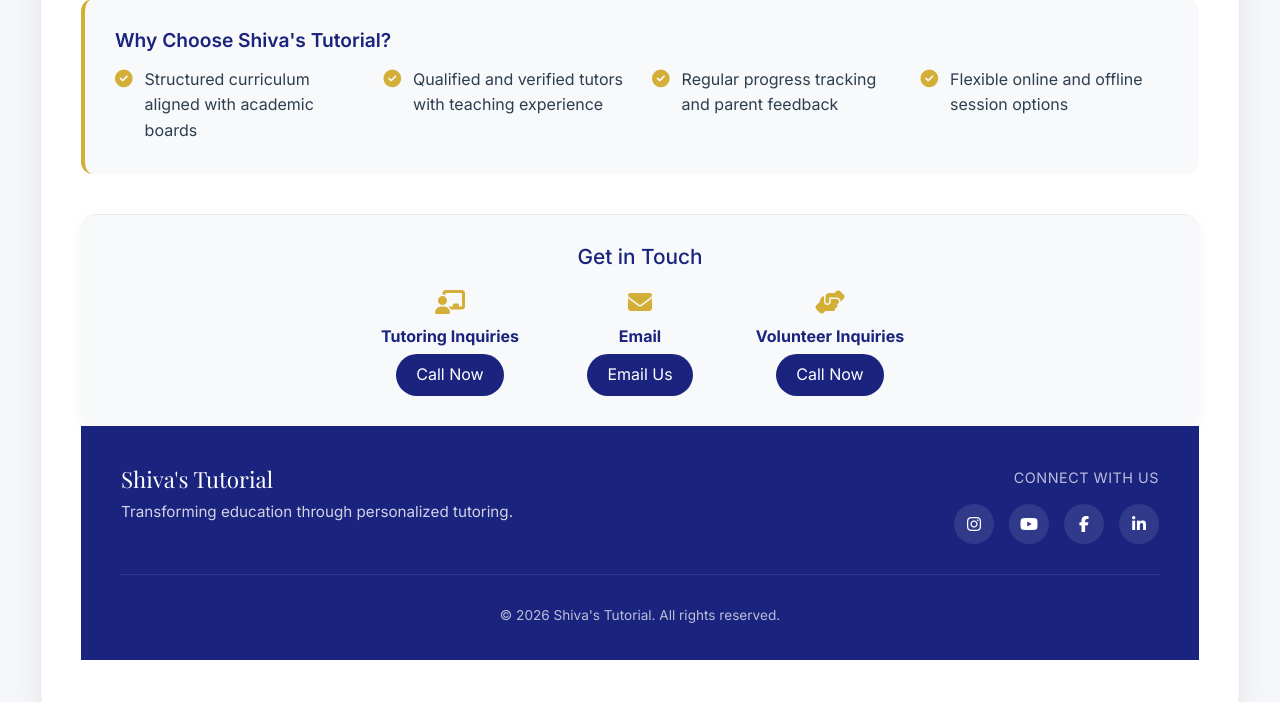
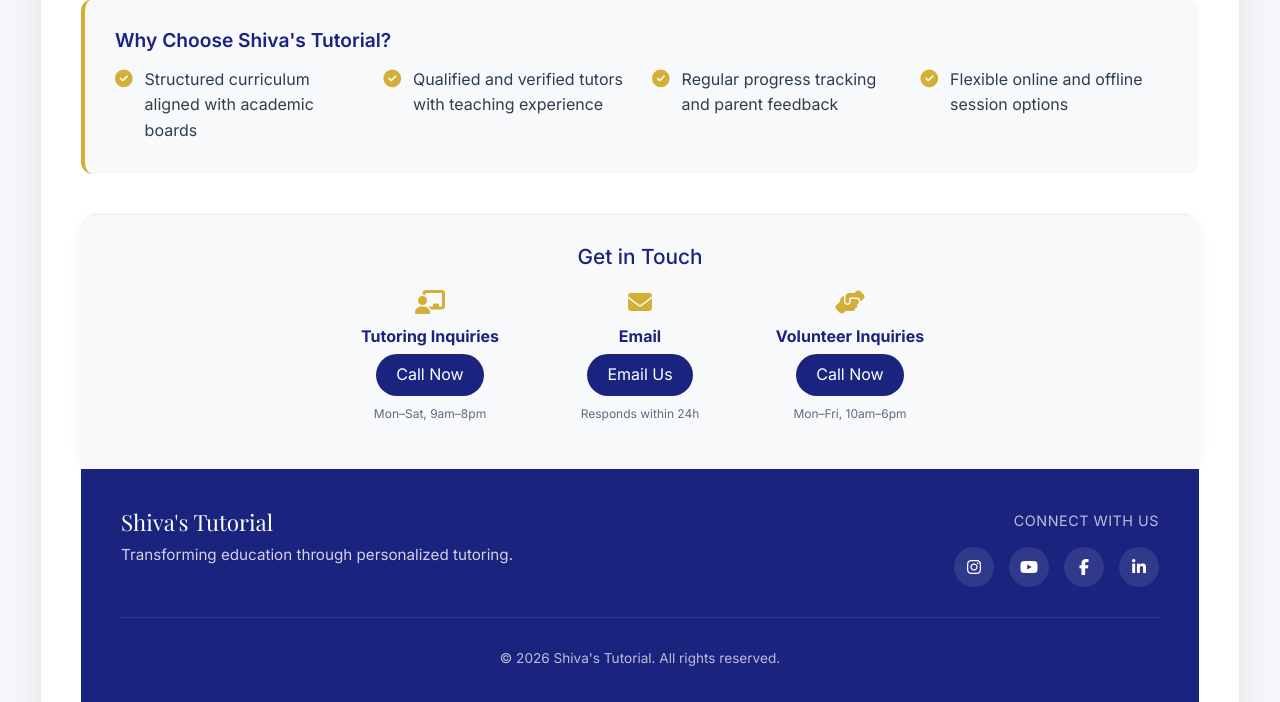
Before and after one commit to ShivaKumar162124/Shiva-sTutorial, a Django app: page / in a window 1280 px wide. Shown: the part 1431-2133 px from the top of the page. Run offline with Django 5.2, Linux system fonts and the light colour scheme; data comes from the database, SQL or seed files in the repository.

Commit message:
Added availability timings for contact buttons

```diff
--- a/main/templates/main/landing.html
+++ b/main/templates/main/landing.html
@@ -624,20 +624,23 @@
           <div class="contact-section" style="background: #f8f9fa; border-radius: 16px; padding: 30px; margin: 40px 0 0; box-shadow: 0 5px 15px rgba(0,0,0,0.05);">
     <h3 style="text-align: center; color: #1a237e; margin-bottom: 20px; font-size: 1.3rem;">Get in Touch</h3>
     <div style="display: flex; justify-content: center; gap: 30px; flex-wrap: wrap;">
-        <a href="tel:+918081443848" style="text-align: center; text-decoration: none; display: inline-block; min-width: 160px;">
+        <a href="tel:+918081443848" style="text-align: center; text-decoration: none; display: inline-block; min-width: 180px;">
             <i class="fas fa-chalkboard-user" style="color: #d4af37; font-size: 1.5rem; display: block;"></i>
             <p style="margin: 10px 0 5px; color: #1a237e;"><strong>Tutoring Inquiries</strong></p>
             <span style="background: #1a237e; color: white; padding: 8px 20px; border-radius: 30px; display: inline-block;">Call Now</span>
+            <p style="font-size: 0.75rem; color: #5d6d7e; margin-top: 8px;">Mon–Sat, 9am–8pm</p>
         </a>
-        <a href="mailto:shivastutorial.info@gmail.com" style="text-align: center; text-decoration: none; display: inline-block; min-width: 160px;">
+        <a href="mailto:shivastutorial.info@gmail.com" style="text-align: center; text-decoration: none; display: inline-block; min-width: 180px;">
             <i class="fas fa-envelope" style="color: #d4af37; font-size: 1.5rem; display: block;"></i>
             <p style="margin: 10px 0 5px; color: #1a237e;"><strong>Email</strong></p>
             <span style="background: #1a237e; color: white; padding: 8px 20px; border-radius: 30px; display: inline-block;">Email Us</span>
+            <p style="font-size: 0.75rem; color: #5d6d7e; margin-top: 8px;">Responds within 24h</p>
         </a>
-        <a href="tel:+919573206926" style="text-align: center; text-decoration: none; display: inline-block; min-width: 160px;">
+        <a href="tel:+919573206926" style="text-align: center; text-decoration: none; display: inline-block; min-width: 180px;">
             <i class="fas fa-hands-helping" style="color: #d4af37; font-size: 1.5rem; display: block;"></i>
             <p style="margin: 10px 0 5px; color: #1a237e;"><strong>Volunteer Inquiries</strong></p>
             <span style="background: #1a237e; color: white; padding: 8px 20px; border-radius: 30px; display: inline-block;">Call Now</span>
+            <p style="font-size: 0.75rem; color: #5d6d7e; margin-top: 8px;">Mon–Fri, 10am–6pm</p>
         </a>
     </div>
 </div>
```
